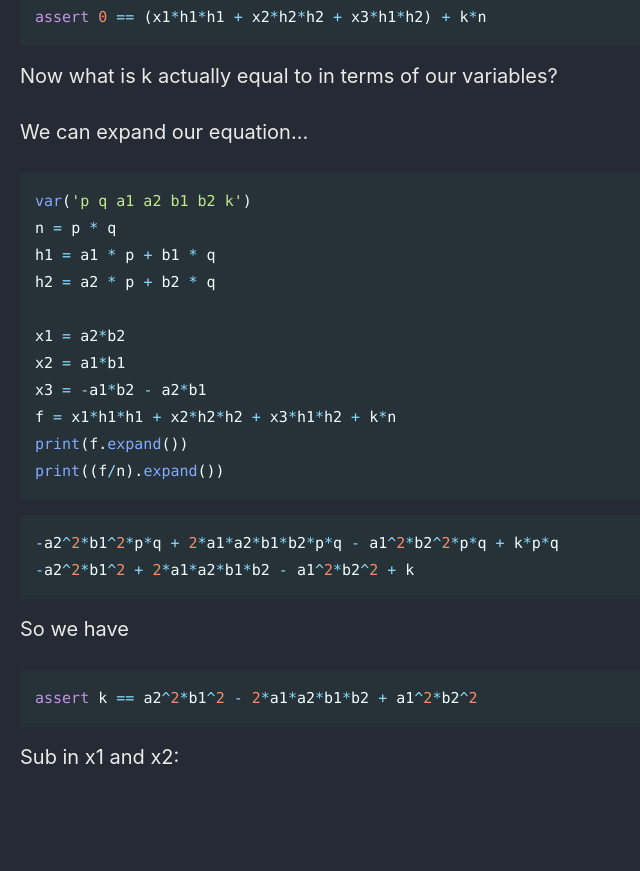
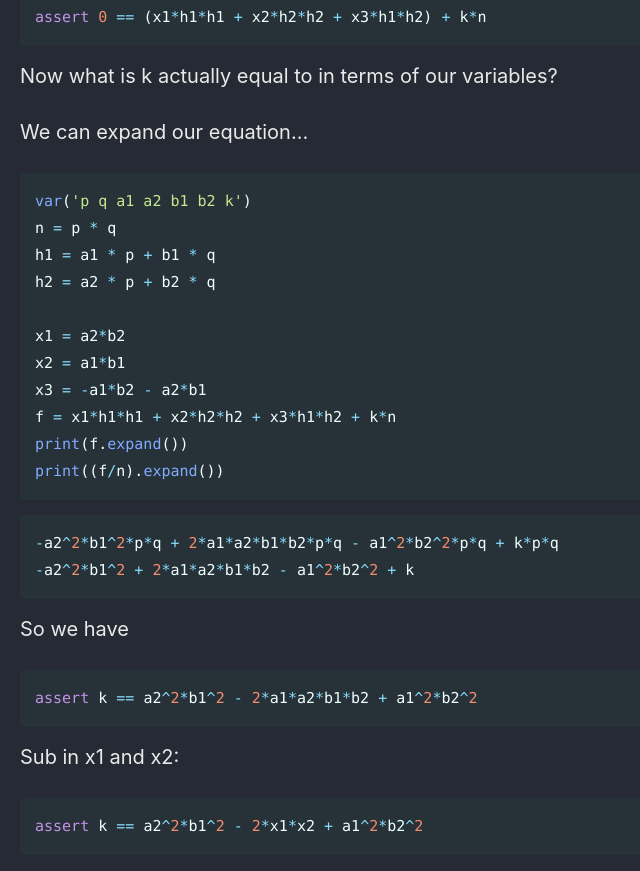
Before and after one commit to Connor-McCartney/Connor-McCartney.github.io, a Jekyll site: the page built from _pages/cryptography/other/apbq-rsa-ii-DUCTF-2023.md, in a window 1280 px wide and 900 px high, scrolled down 4358 px. Shown: the top 871 px of the window, without its empty margins (0-640 px from the left). Built offline with Jekyll 4.4.1, drawn with Linux system fonts in a browser that asks for light colours; cached includes are drawn as plain includes; before the commit the page ends 5186 px from its top, so only the background shows below that.

Commit message:
Update apbq-rsa-ii-DUCTF-2023.md

````diff
--- a/_pages/cryptography/other/apbq-rsa-ii-DUCTF-2023.md
+++ b/_pages/cryptography/other/apbq-rsa-ii-DUCTF-2023.md
@@ -193,3 +193,7 @@ assert k == a2^2*b1^2 - 2*a1*a2*b1*b2 + a1^2*b2^2
 ```
 
 Sub in x1 and x2:
+
+```python
+assert k == a2^2*b1^2 - 2*x1*x2 + a1^2*b2^2
+```
````
